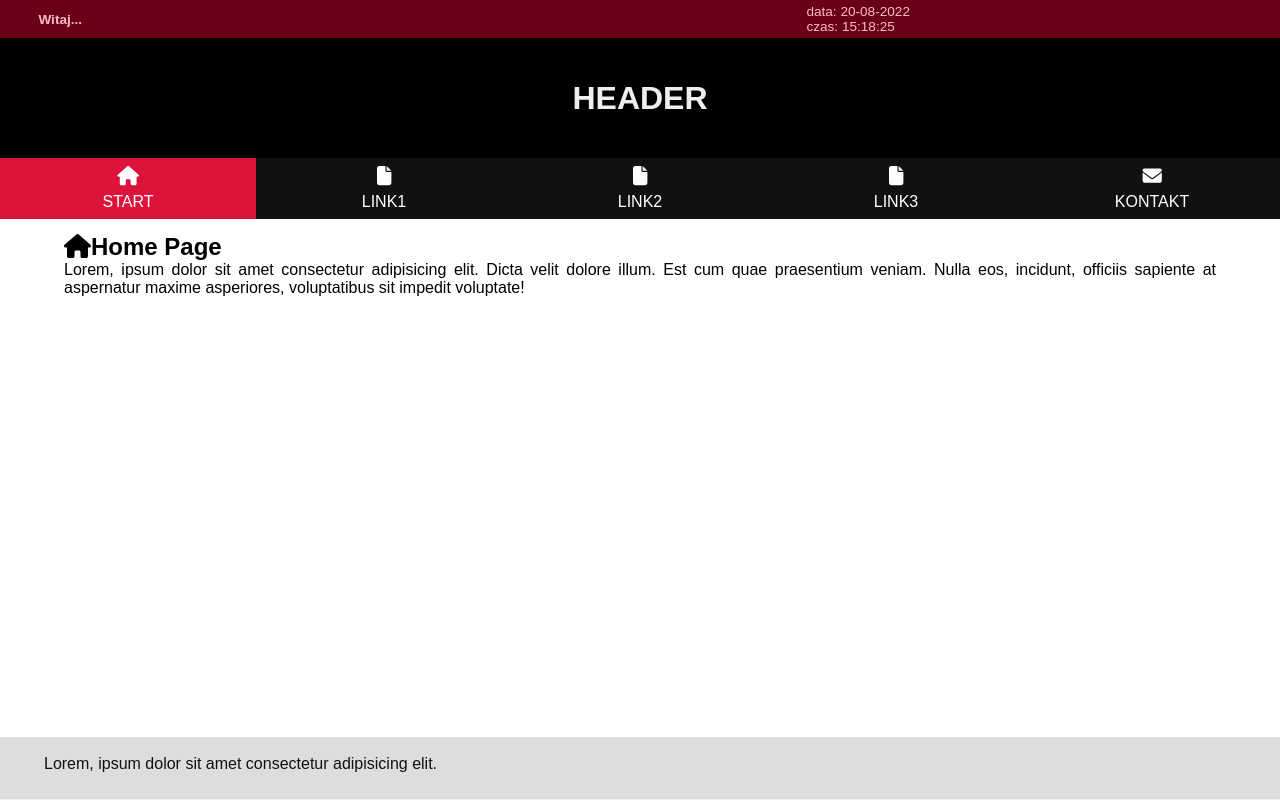
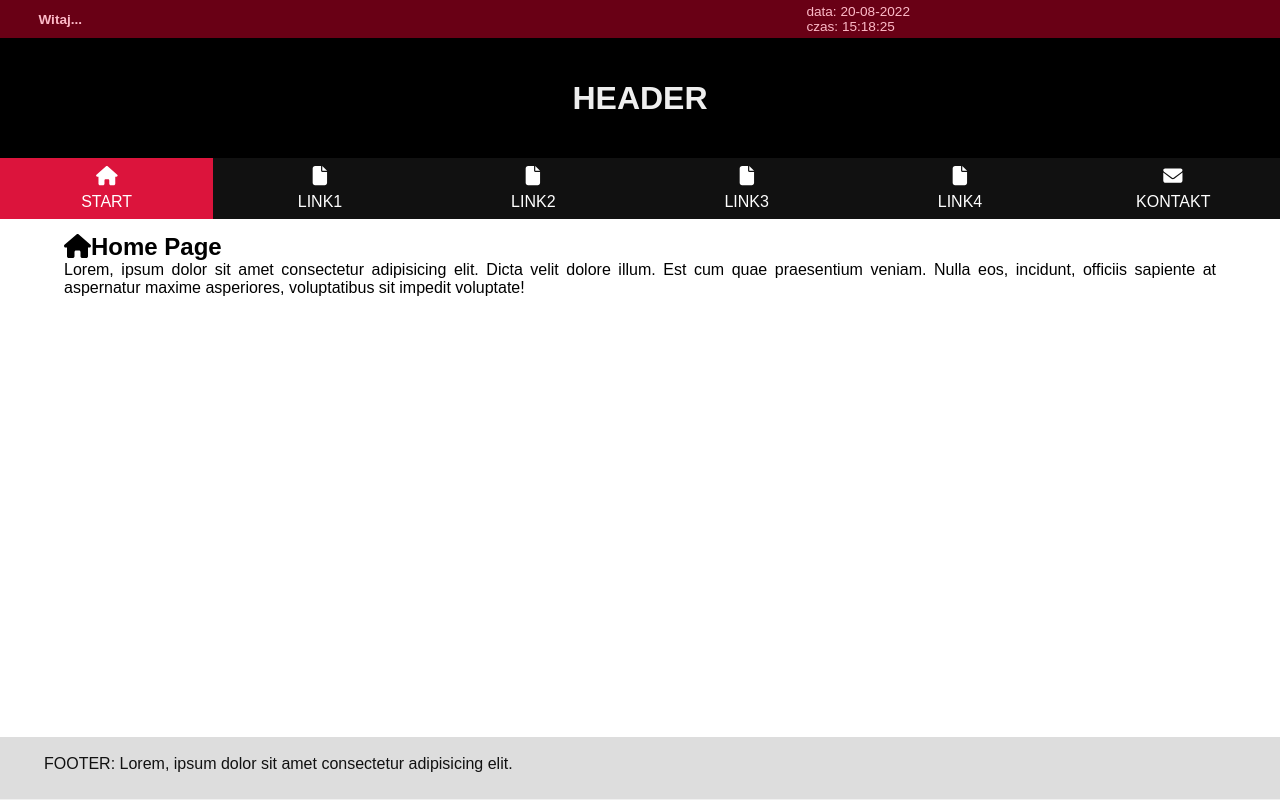
Before and after one commit to blackPixel28/React-Web-Page-Layout, a React (Create React App) app: page / in a window 1280 px wide. Built offline with nearby package versions, Linux system fonts and the light colour scheme.

Commit message:
add one link to nav

```diff
--- a/src/css/root.css
+++ b/src/css/root.css
@@ -21,7 +21,7 @@
     --headerHeight: calc(var(--headTextAndLogo) + var(--topBarHeight));
 
     /* Nav */
-    --navButtonNumber: 5;
+    --navButtonNumber: 6;
     --navHeight: 5vh;
     --navBackgroundColor: black;
     --navTextColor: white;
--- a/src/db/layout.json
+++ b/src/db/layout.json
@@ -21,6 +21,11 @@
             "icon": "fa-solid fa-file"
         },
         {
+            "text": "link4",
+            "link": "/link4",
+            "icon": "fa-solid fa-file"
+        },
+        {
             "text": "kontakt",
             "link": "/contact",
             "icon": "fa-solid fa-envelope"
@@ -30,6 +35,6 @@
         "text": "Header"
     },
     "Footer": {
-        "text": "Lorem, ipsum dolor sit amet consectetur adipisicing elit."
+        "text": "FOOTER: Lorem, ipsum dolor sit amet consectetur adipisicing elit."
     }
 }
```
